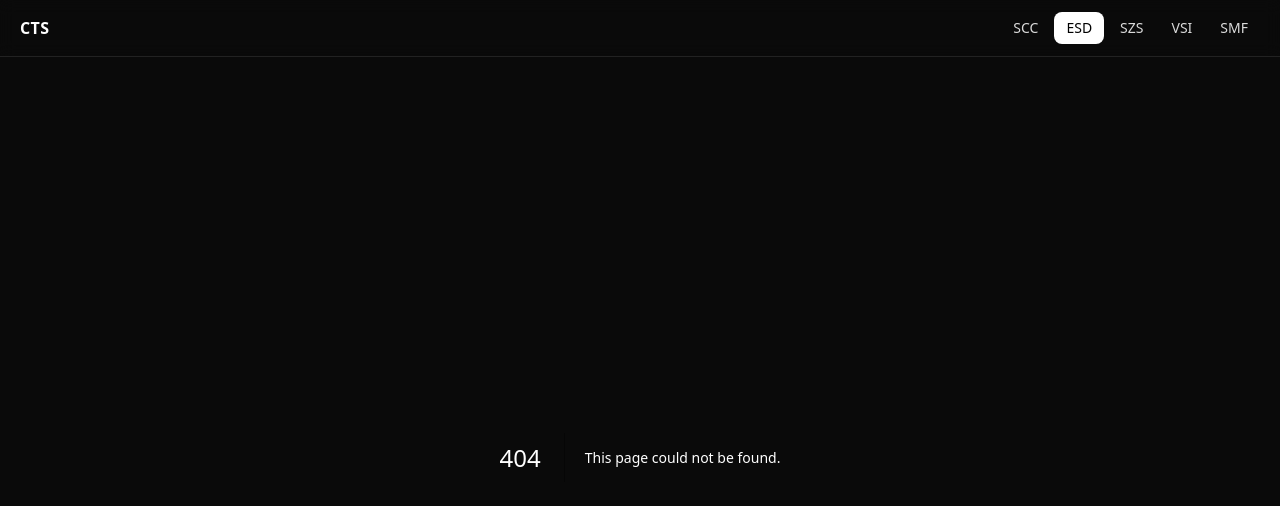
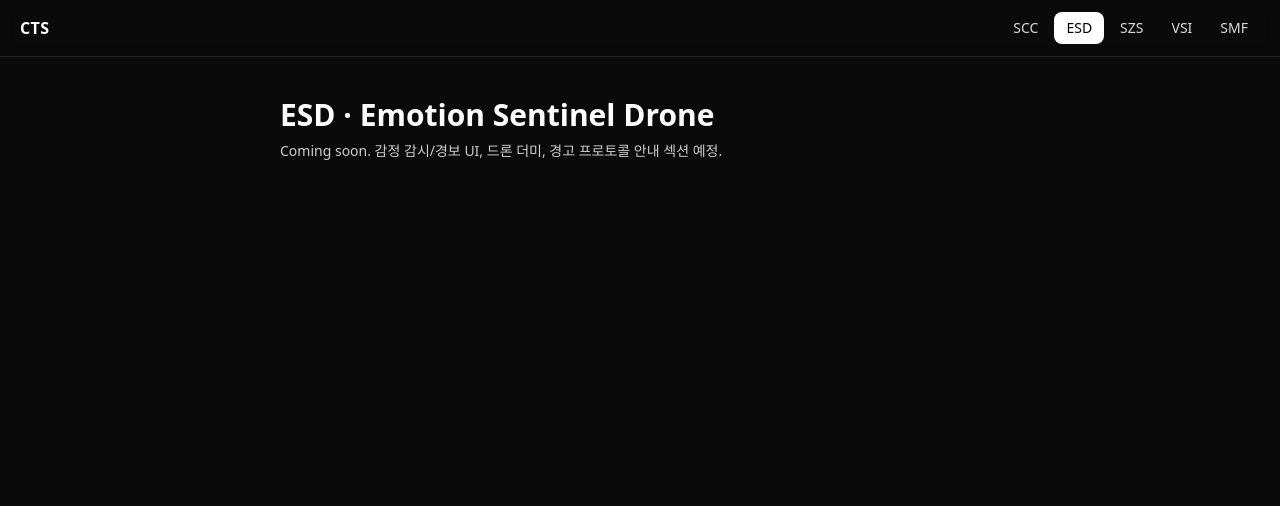
Before and after one commit to kimsunyoul/cts-site, a Next.js app: page /esd in a window 1280 px wide. Before the commit this address had no page. Shown: the top 506 px of the page. Built offline with nearby package versions, Linux system fonts and the light colour scheme.

Commit message:
feat: add placeholder pages for all CTS technologies (ESD, SZS, VSI, SMF)

```diff
--- /dev/null
+++ b/src/app/esd/page.tsx
@@ -0,0 +1,8 @@
+export default function ESDPage() {
+  return (
+    <div className="mx-auto max-w-screen-md px-6 py-10">
+      <h1 className="text-3xl font-semibold">ESD · Emotion Sentinel Drone</h1>
+      <p className="mt-2 text-sm opacity-80">Coming soon. 감정 감시/경보 UI, 드론 더미, 경고 프로토콜 안내 섹션 예정.</p>
+    </div>
+  );
+}
--- /dev/null
+++ b/src/app/smf/page.tsx
@@ -0,0 +1,8 @@
+export default function SMFPage() {
+  return (
+    <div className="mx-auto max-w-screen-md px-6 py-10">
+      <h1 className="text-3xl font-semibold">SMF · Smile Manufacturing</h1>
+      <p className="mt-2 text-sm opacity-80">Coming soon. 미래 설계 UI, 데이터 기반 안정성 예측, 희망 서비스 플랫폼 예정.</p>
+    </div>
+  );
+}
--- /dev/null
+++ b/src/app/szs/page.tsx
@@ -0,0 +1,8 @@
+export default function SZSPage() {
+  return (
+    <div className="mx-auto max-w-screen-md px-6 py-10">
+      <h1 className="text-3xl font-semibold">SZS · Safe Zone Shelter</h1>
+      <p className="mt-2 text-sm opacity-80">Coming soon. 안전 구역 설정 UI, 위치 기반 보호 시스템, 휴식 모드 안내 예정.</p>
+    </div>
+  );
+}
--- /dev/null
+++ b/src/app/vsi/page.tsx
@@ -0,0 +1,8 @@
+export default function VSIPage() {
+  return (
+    <div className="mx-auto max-w-screen-md px-6 py-10">
+      <h1 className="text-3xl font-semibold">VSI · Visual Shock Integration</h1>
+      <p className="mt-2 text-sm opacity-80">Coming soon. 시각 몰입 기반 감정 리셋 UI, VR/AR 인터페이스, 생산성 최적화 도구 예정.</p>
+    </div>
+  );
+}
```
